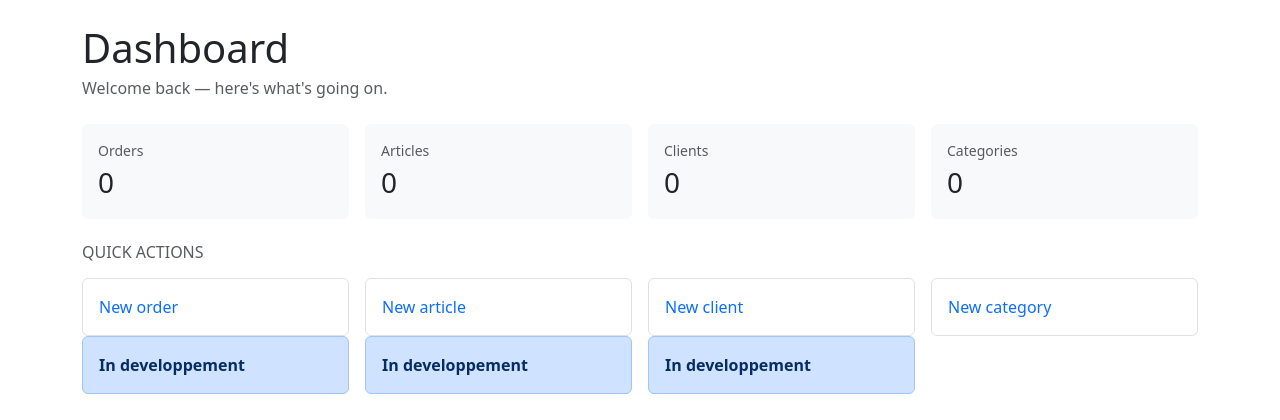
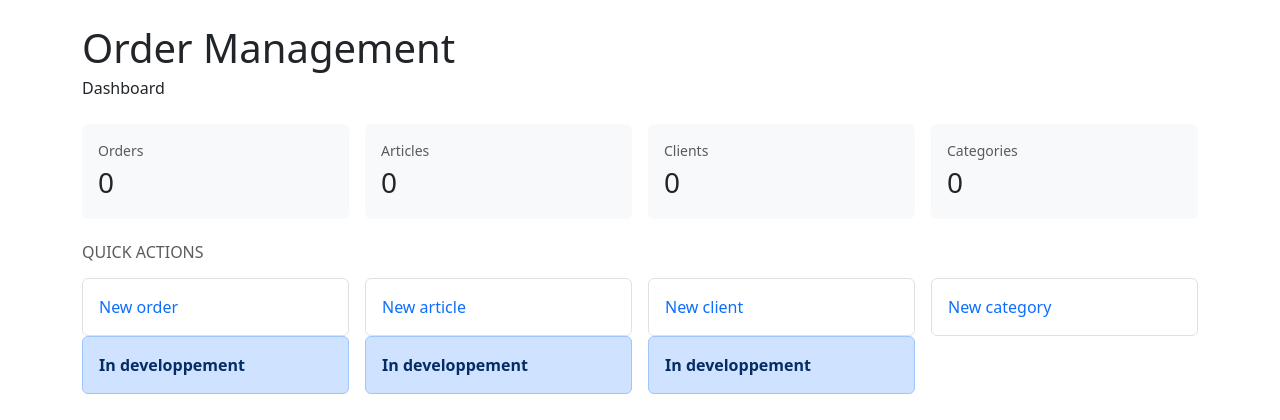
Before and after one commit to CorentinLeonet/Order-Management, a Flask app: page / in a window 1280 px wide. Shown: the part 56-476 px from the top of the page. Run offline with Flask 3, Linux system fonts and the light colour scheme; some libraries are stand-ins or nearby versions.

Commit message:
Main index: format title

```diff
--- a/templates/pages/index.html
+++ b/templates/pages/index.html
@@ -2,8 +2,8 @@
 {% block title %}Dashboard{% endblock %}
 
 {% block content %}
-<h1 class="mb-1">Dashboard</h1>
-<p class="text-muted mb-4">Welcome back — here's what's going on.</p>
+<h1 class="mb-1">Order Management</h1>
+<p class="text-bold mb-4">Dashboard</p>
 
 <div class="row g-3 mb-4">
     <div class="col-3">
```
